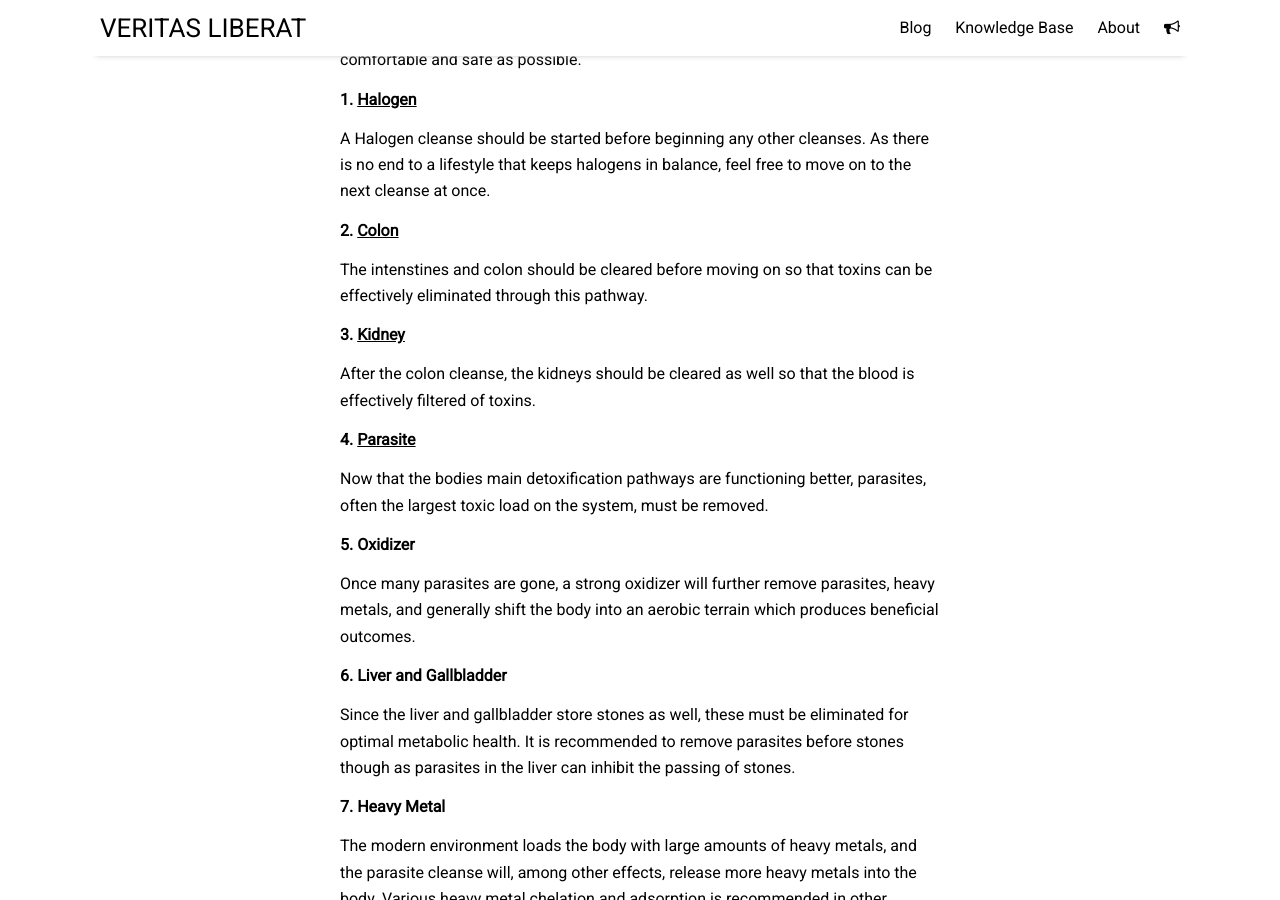
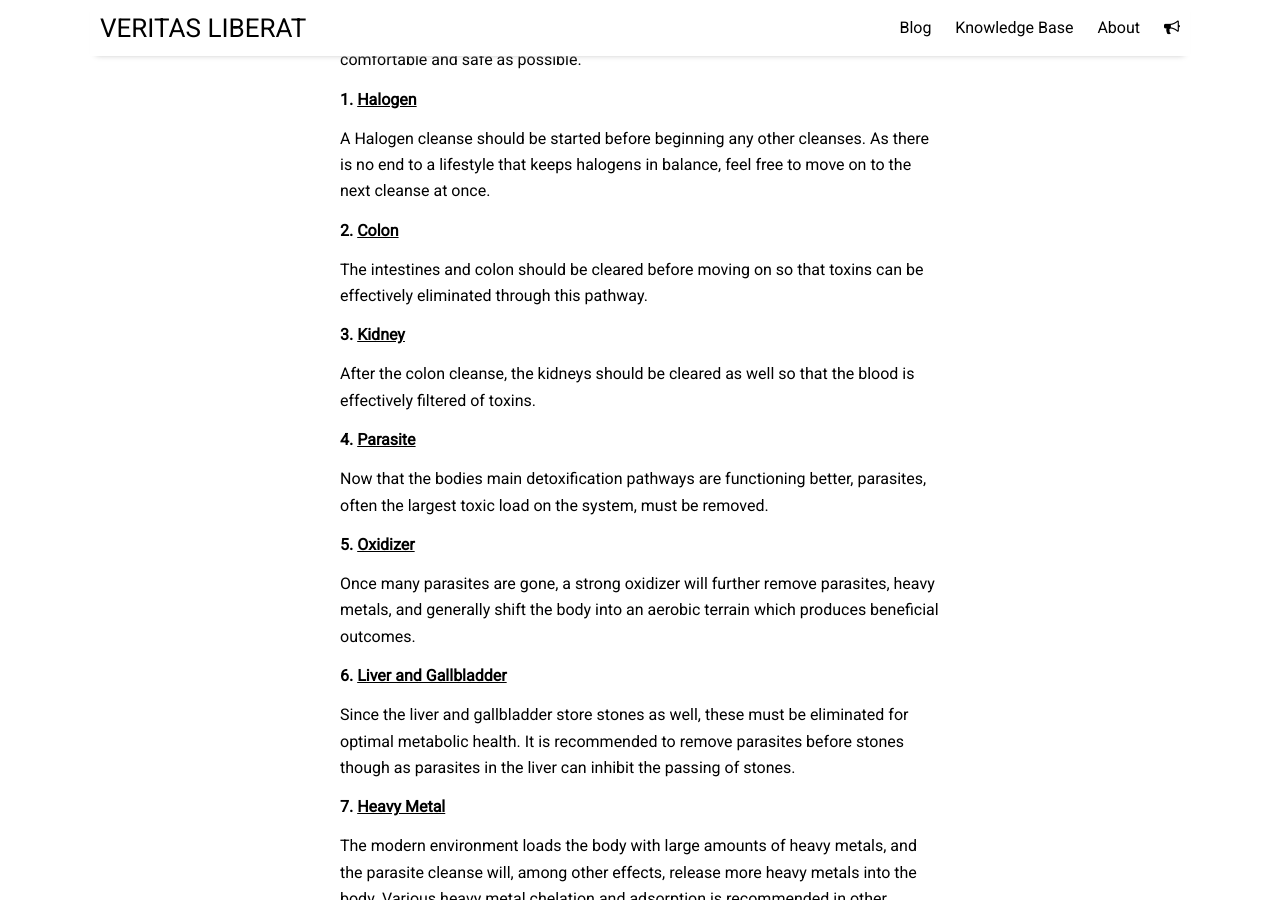
Before and after one commit to VeritasLiberat/VeritasLiberat.github.io, a Jekyll site: the page built from knowledge_base/Cleanse/cleanse.md, in a window 1280 px wide and 900 px high, scrolled down 885 px. Built offline with Jekyll 4.4.1, drawn with Linux system fonts in a browser that asks for light colours; nearby versions of some CDN libraries; some of the changed lines change nothing that is shown.

Commit message:
add remaining links:

```diff
--- a/knowledge_base/Cleanse/cleanse.md
+++ b/knowledge_base/Cleanse/cleanse.md
@@ -21,7 +21,7 @@ Following this schedule is relatively important to make the entire process as co
 A Halogen cleanse should be started before beginning any other cleanses. As there is no end to a lifestyle that keeps halogens in balance, feel free to move on to the next cleanse at once.
 
 #### 2. [Colon](/knowledge_base/Cleanse/2.%20Colon/colon.html)
-The intenstines and colon should be cleared before moving on so that toxins can be effectively eliminated through this pathway.
+The intestines and colon should be cleared before moving on so that toxins can be effectively eliminated through this pathway.
 
 #### 3. [Kidney](/knowledge_base/Cleanse/3.%20Kidney/kidney.html)
 After the colon cleanse, the kidneys should be cleared as well so that the blood is effectively filtered of toxins.
@@ -29,13 +29,13 @@ After the colon cleanse, the kidneys should be cleared as well so that the blood
 #### 4. [Parasite](/knowledge_base/Cleanse/4.%20Parasite/parasite.html)
 Now that the bodies main detoxification pathways are functioning better, parasites, often the largest toxic load on the system, must be removed.
 
-#### 5. Oxidizer
+#### 5. [Oxidizer](/knowledge_base/Cleanse/5.%20Oxidizer/oxidizer.html)
 Once many parasites are gone, a strong oxidizer will further remove parasites, heavy metals, and generally shift the body into an aerobic terrain which produces beneficial outcomes.
 
-#### 6. Liver and Gallbladder
+#### 6. [Liver and Gallbladder](/knowledge_base/Cleanse/Liver%20and%20Gallbladder/liver.html)
 Since the liver and gallbladder store stones as well, these must be eliminated for optimal metabolic health. It is recommended to remove parasites before stones though as parasites in the liver can inhibit the passing of stones.
 
-#### 7. Heavy Metal
+#### 7. [Heavy Metal](/knowledge_base/Cleanse/Heavy%20Metal/heavy_metal.html)
 The modern environment loads the body with large amounts of heavy metals, and the parasite cleanse will, among other effects, release more heavy metals into the body. Various heavy metal chelation and adsorption is recommended in other cleanses, but a focused heavy metal cleanse is a crucial final step.
 
 ## Details
```
